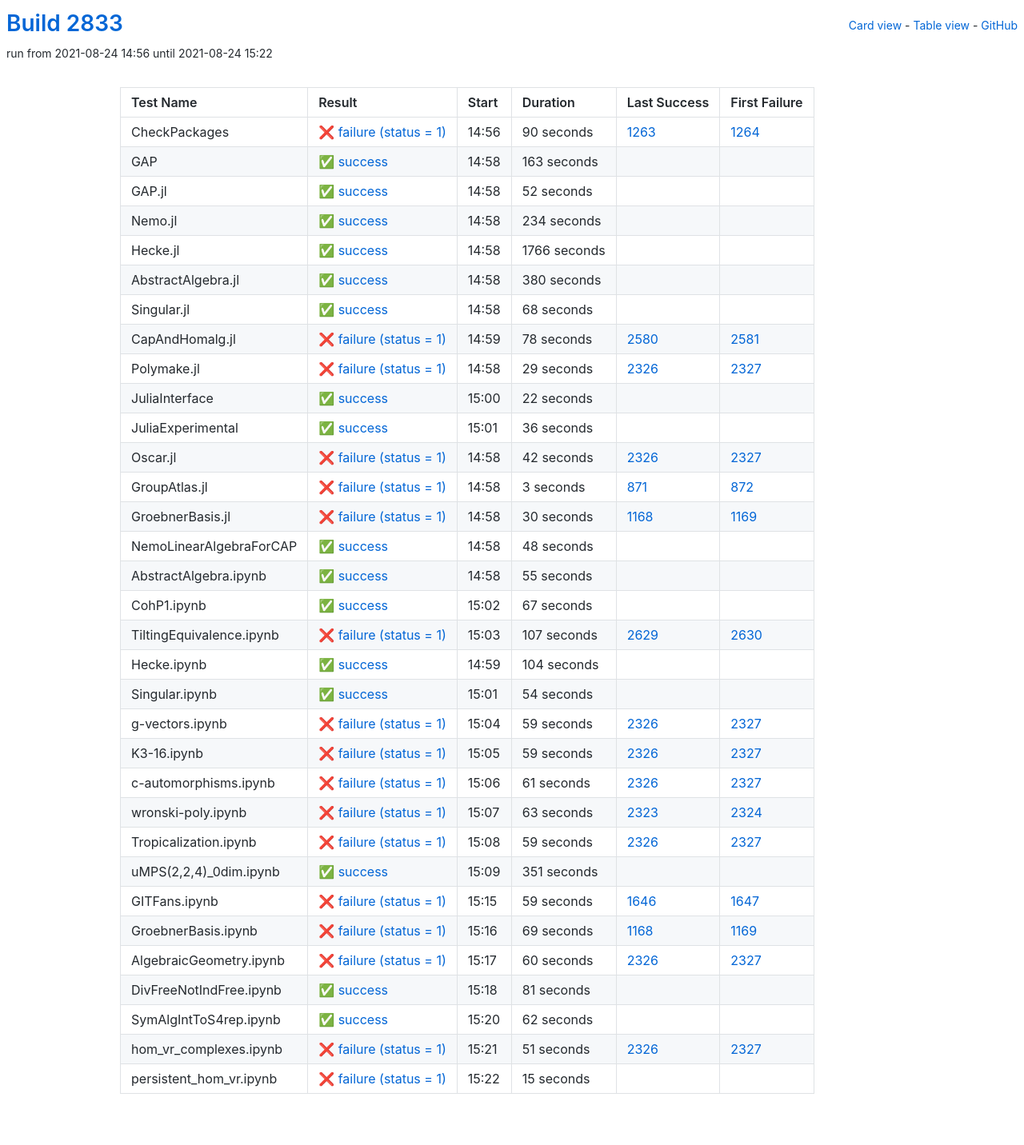
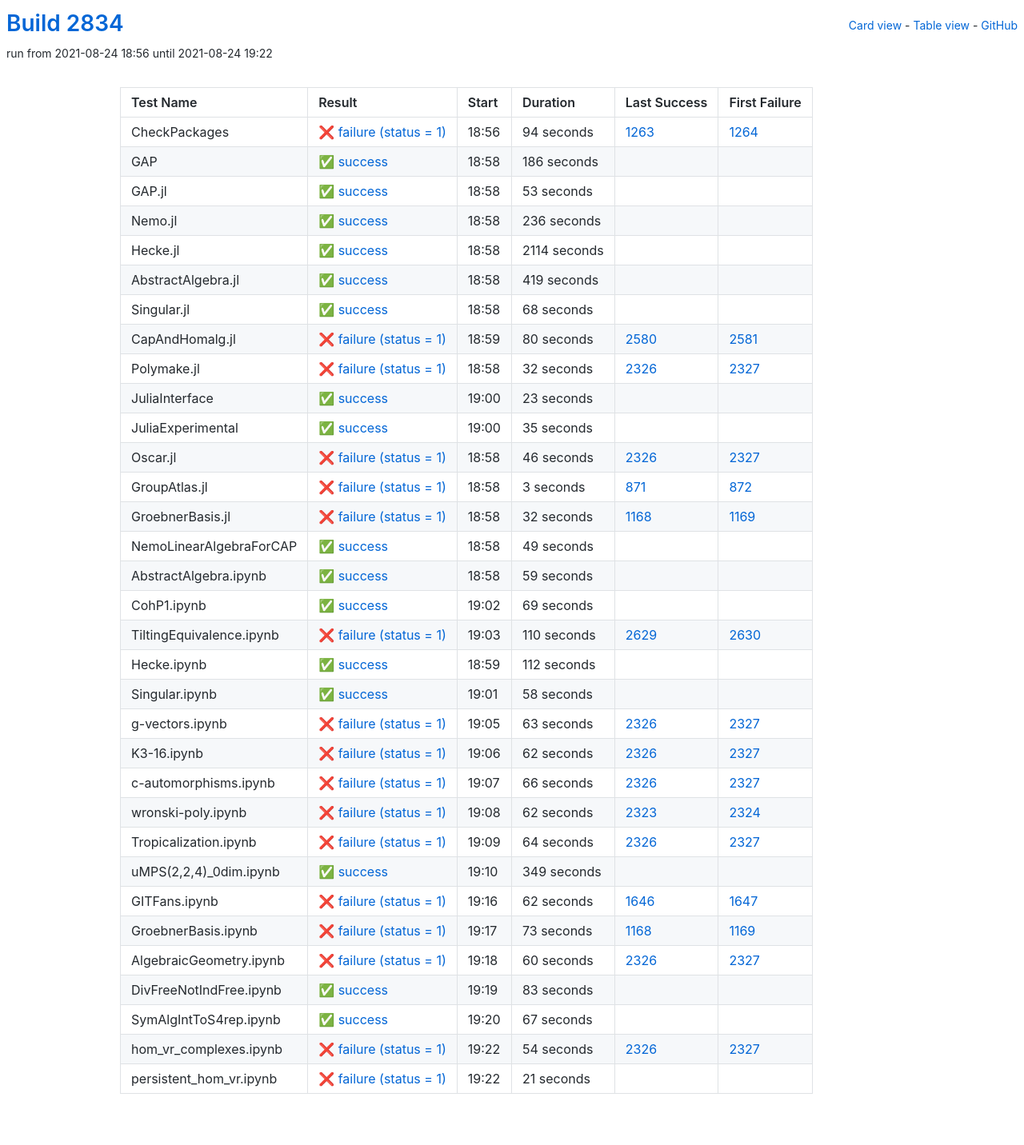
Before and after one commit to oscar-system/oscar-ci-status-stable, a Jekyll site: the page built from table.html, in a window 1280 px wide. Shown: the whole page at 80% size. Built offline with Jekyll 4.4.1, drawn with Linux system fonts in a browser that asks for light colours.

Commit message:
Build #2834

```diff
--- a/_data/ci.yml
+++ b/_data/ci.yml
@@ -1,6 +1,6 @@
 ---
-build: 2833
-build_url: https://oscarci.mathematik.uni-kl.de/job/oscar-stable/2833/
+build: 2834
+build_url: https://oscarci.mathematik.uni-kl.de/job/oscar-stable/2834/
 job: oscar-stable
 organization: oscar-system
 repo: oscar-ci-status-stable
@@ -8,80 +8,80 @@ repourl: https://github.com/oscar-system/oscar-ci-status-stable
 tests:
 - name: CheckPackages
   id: checkpackages
-  log: https://oscarci.mathematik.uni-kl.de/job/oscar-stable/2833/artifact/logs/build-2833/CheckPackages.log
-  start: 2021-08-24 14:56
+  log: https://oscarci.mathematik.uni-kl.de/job/oscar-stable/2834/artifact/logs/build-2834/CheckPackages.log
+  start: 2021-08-24 18:56
   success: false
   exitcode: 1
   status: failure
-  duration: 90
+  duration: 94
   last_success: 1263
   last_success_url: https://oscarci.mathematik.uni-kl.de/job/oscar-stable/1263/
   first_failure: 1264
   first_failure_url: https://oscarci.mathematik.uni-kl.de/job/oscar-stable/1264/
 - name: GAP
   id: gap
-  log: https://oscarci.mathematik.uni-kl.de/job/oscar-stable/2833/artifact/logs/build-2833/GAP.log
-  start: 2021-08-24 14:58
+  log: https://oscarci.mathematik.uni-kl.de/job/oscar-stable/2834/artifact/logs/build-2834/GAP.log
+  start: 2021-08-24 18:58
   success: true
   exitcode: 0
   status: success
-  duration: 163
+  duration: 186
   last_success: false
   last_success_url:
   first_failure: false
   first_failure_url:
 - name: GAP.jl
   id: gap-jl
-  log: https://oscarci.mathematik.uni-kl.de/job/oscar-stable/2833/artifact/logs/build-2833/GAP.jl.log
-  start: 2021-08-24 14:58
+  log: https://oscarci.mathematik.uni-kl.de/job/oscar-stable/2834/artifact/logs/build-2834/GAP.jl.log
+  start: 2021-08-24 18:58
   success: true
   exitcode: 0
   status: success
-  duration: 52
+  duration: 53
   last_success: false
   last_success_url:
   first_failure: false
   first_failure_url:
 - name: Nemo.jl
   id: nemo-jl
-  log: https://oscarci.mathematik.uni-kl.de/job/oscar-stable/2833/artifact/logs/build-2833/Nemo.jl.log
-  start: 2021-08-24 14:58
+  log: https://oscarci.mathematik.uni-kl.de/job/oscar-stable/2834/artifact/logs/build-2834/Nemo.jl.log
+  start: 2021-08-24 18:58
   success: true
   exitcode: 0
   status: success
-  duration: 234
+  duration: 236
   last_success: false
   last_success_url:
   first_failure: false
   first_failure_url:
 - name: Hecke.jl
   id: hecke-jl
-  log: https://oscarci.mathematik.uni-kl.de/job/oscar-stable/2833/artifact/logs/build-2833/Hecke.jl.log
-  start: 2021-08-24 14:58
+  log: https://oscarci.mathematik.uni-kl.de/job/oscar-stable/2834/artifact/logs/build-2834/Hecke.jl.log
+  start: 2021-08-24 18:58
   success: true
   exitcode: 0
   status: success
-  duration: 1766
+  duration: 2114
   last_success: false
   last_success_url:
   first_failure: false
   first_failure_url:
 - name: AbstractAlgebra.jl
   id: abstractalgebra-jl
-  log: https://oscarci.mathematik.uni-kl.de/job/oscar-stable/2833/artifact/logs/build-2833/AbstractAlgebra.jl.log
-  start: 2021-08-24 14:58
+  log: https://oscarci.mathematik.uni-kl.de/job/oscar-stable/2834/artifact/logs/build-2834/AbstractAlgebra.jl.log
+  start: 2021-08-24 18:58
   success: true
   exitcode: 0
   status: success
-  duration: 380
+  duration: 419
   last_success: false
   last_success_url:
   first_failure: false
   first_failure_url:
 - name: Singular.jl
   id: singular-jl
-  log: https://oscarci.mathematik.uni-kl.de/job/oscar-stable/2833/artifact/logs/build-2833/Singular.jl.log
-  start: 2021-08-24 14:58
+  log: https://oscarci.mathematik.uni-kl.de/job/oscar-stable/2834/artifact/logs/build-2834/Singular.jl.log
+  start: 2021-08-24 18:58
   success: true
   exitcode: 0
   status: success
@@ -92,68 +92,68 @@ tests:
   first_failure_url:
 - name: CapAndHomalg.jl
   id: capandhomalg-jl
-  log: https://oscarci.mathematik.uni-kl.de/job/oscar-stable/2833/artifact/logs/build-2833/CapAndHomalg.jl.log
-  start: 2021-08-24 14:59
+  log: https://oscarci.mathematik.uni-kl.de/job/oscar-stable/2834/artifact/logs/build-2834/CapAndHomalg.jl.log
+  start: 2021-08-24 18:59
   success: false
   exitcode: 1
   status: failure
-  duration: 78
+  duration: 80
   last_success: 2580
   last_success_url: https://oscarci.mathematik.uni-kl.de/job/oscar-stable/2580/
   first_failure: 2581
   first_failure_url: https://oscarci.mathematik.uni-kl.de/job/oscar-stable/2581/
 - name: Polymake.jl
   id: polymake-jl
-  log: https://oscarci.mathematik.uni-kl.de/job/oscar-stable/2833/artifact/logs/build-2833/Polymake.jl.log
-  start: 2021-08-24 14:58
+  log: https://oscarci.mathematik.uni-kl.de/job/oscar-stable/2834/artifact/logs/build-2834/Polymake.jl.log
+  start: 2021-08-24 18:58
   success: false
   exitcode: 1
   status: failure
-  duration: 29
+  duration: 32
   last_success: 2326
   last_success_url: https://oscarci.mathematik.uni-kl.de/job/oscar-stable/2326/
   first_failure: 2327
   first_failure_url: https://oscarci.mathematik.uni-kl.de/job/oscar-stable/2327/
 - name: JuliaInterface
   id: juliainterface
-  log: https://oscarci.mathematik.uni-kl.de/job/oscar-stable/2833/artifact/logs/build-2833/JuliaInterface.log
-  start: 2021-08-24 15:00
+  log: https://oscarci.mathematik.uni-kl.de/job/oscar-stable/2834/artifact/logs/build-2834/JuliaInterface.log
+  start: 2021-08-24 19:00
   success: true
   exitcode: 0
   status: success
-  duration: 22
+  duration: 23
   last_success: false
   last_success_url:
   first_failure: false
   first_failure_url:
 - name: JuliaExperimental
   id: juliaexperimental
-  log: https://oscarci.mathematik.uni-kl.de/job/oscar-stable/2833/artifact/logs/build-2833/JuliaExperimental.log
-  start: 2021-08-24 15:01
+  log: https://oscarci.mathematik.uni-kl.de/job/oscar-stable/2834/artifact/logs/build-2834/JuliaExperimental.log
+  start: 2021-08-24 19:00
   success: true
   exitcode: 0
   status: success
-  duration: 36
+  duration: 35
   last_success: false
   last_success_url:
   first_failure: false
   first_failure_url:
 - name: Oscar.jl
   id: oscar-jl
-  log: https://oscarci.mathematik.uni-kl.de/job/oscar-stable/2833/artifact/logs/build-2833/Oscar.jl.log
-  start: 2021-08-24 14:58
+  log: https://oscarci.mathematik.uni-kl.de/job/oscar-stable/2834/artifact/logs/build-2834/Oscar.jl.log
+  start: 2021-08-24 18:58
   success: false
   exitcode: 1
   status: failure
-  duration: 42
+  duration: 46
   last_success: 2326
   last_success_url: https://oscarci.mathematik.uni-kl.de/job/oscar-stable/2326/
   first_failure: 2327
   first_failure_url: https://oscarci.mathematik.uni-kl.de/job/oscar-stable/2327/
 - name: GroupAtlas.jl
   id: groupatlas-jl
-  log: https://oscarci.mathematik.uni-kl.de/job/oscar-stable/2833/artifact/logs/build-2833/GroupAtlas.jl.log
-  start: 2021-08-24 14:58
+  log: https://oscarci.mathematik.uni-kl.de/job/oscar-stable/2834/artifact/logs/build-2834/GroupAtlas.jl.log
+  start: 2021-08-24 18:58
   success: false
   exitcode: 1
   status: failure
@@ -164,188 +164,188 @@ tests:
   first_failure_url: https://oscarci.mathematik.uni-kl.de/job/oscar-stable/872/
 - name: GroebnerBasis.jl
   id: groebnerbasis-jl
-  log: https://oscarci.mathematik.uni-kl.de/job/oscar-stable/2833/artifact/logs/build-2833/GroebnerBasis.jl.log
-  start: 2021-08-24 14:58
+  log: https://oscarci.mathematik.uni-kl.de/job/oscar-stable/2834/artifact/logs/build-2834/GroebnerBasis.jl.log
+  start: 2021-08-24 18:58
   success: false
   exitcode: 1
   status: failure
-  duration: 30
+  duration: 32
   last_success: 1168
   last_success_url: https://oscarci.mathematik.uni-kl.de/job/oscar-stable/1168/
   first_failure: 1169
   first_failure_url: https://oscarci.mathematik.uni-kl.de/job/oscar-stable/1169/
 - name: NemoLinearAlgebraForCAP
   id: nemolinearalgebraforcap
-  log: https://oscarci.mathematik.uni-kl.de/job/oscar-stable/2833/artifact/logs/build-2833/NemoLinearAlgebraForCAP.log
-  start: 2021-08-24 14:58
+  log: https://oscarci.mathematik.uni-kl.de/job/oscar-stable/2834/artifact/logs/build-2834/NemoLinearAlgebraForCAP.log
+  start: 2021-08-24 18:58
   success: true
   exitcode: 0
   status: success
-  duration: 48
+  duration: 49
   last_success: false
   last_success_url:
   first_failure: false
   first_failure_url:
 - name: AbstractAlgebra.ipynb
   id: abstractalgebra-ipynb
-  log: https://oscarci.mathematik.uni-kl.de/job/oscar-stable/2833/artifact/logs/build-2833/AbstractAlgebra.ipynb.log
-  start: 2021-08-24 14:58
+  log: https://oscarci.mathematik.uni-kl.de/job/oscar-stable/2834/artifact/logs/build-2834/AbstractAlgebra.ipynb.log
+  start: 2021-08-24 18:58
   success: true
   exitcode: 0
   status: success
-  duration: 55
+  duration: 59
   last_success: false
   last_success_url:
   first_failure: false
   first_failure_url:
 - name: CohP1.ipynb
   id: cohp1-ipynb
-  log: https://oscarci.mathematik.uni-kl.de/job/oscar-stable/2833/artifact/logs/build-2833/CohP1.ipynb.log
-  start: 2021-08-24 15:02
+  log: https://oscarci.mathematik.uni-kl.de/job/oscar-stable/2834/artifact/logs/build-2834/CohP1.ipynb.log
+  start: 2021-08-24 19:02
   success: true
   exitcode: 0
   status: success
-  duration: 67
+  duration: 69
   last_success: false
   last_success_url:
   first_failure: false
   first_failure_url:
 - name: TiltingEquivalence.ipynb
   id: tiltingequivalence-ipynb
-  log: https://oscarci.mathematik.uni-kl.de/job/oscar-stable/2833/artifact/logs/build-2833/TiltingEquivalence.ipynb.log
-  start: 2021-08-24 15:03
+  log: https://oscarci.mathematik.uni-kl.de/job/oscar-stable/2834/artifact/logs/build-2834/TiltingEquivalence.ipynb.log
+  start: 2021-08-24 19:03
   success: false
   exitcode: 1
   status: failure
-  duration: 107
+  duration: 110
   last_success: 2629
   last_success_url: https://oscarci.mathematik.uni-kl.de/job/oscar-stable/2629/
   first_failure: 2630
   first_failure_url: https://oscarci.mathematik.uni-kl.de/job/oscar-stable/2630/
 - name: Hecke.ipynb
   id: hecke-ipynb
-  log: https://oscarci.mathematik.uni-kl.de/job/oscar-stable/2833/artifact/logs/build-2833/Hecke.ipynb.log
-  start: 2021-08-24 14:59
+  log: https://oscarci.mathematik.uni-kl.de/job/oscar-stable/2834/artifact/logs/build-2834/Hecke.ipynb.log
+  start: 2021-08-24 18:59
   success: true
   exitcode: 0
   status: success
-  duration: 104
+  duration: 112
   last_success: false
   last_success_url:
   first_failure: false
   first_failure_url:
 - name: Singular.ipynb
   id: singular-ipynb
-  log: https://oscarci.mathematik.uni-kl.de/job/oscar-stable/2833/artifact/logs/build-2833/Singular.ipynb.log
-  start: 2021-08-24 15:01
+  log: https://oscarci.mathematik.uni-kl.de/job/oscar-stable/2834/artifact/logs/build-2834/Singular.ipynb.log
+  start: 2021-08-24 19:01
   success: true
   exitcode: 0
   status: success
-  duration: 54
+  duration: 58
   last_success: false
   last_success_url:
   first_failure: false
   first_failure_url:
 - name: g-vectors.ipynb
   id: g-vectors-ipynb
-  log: https://oscarci.mathematik.uni-kl.de/job/oscar-stable/2833/artifact/logs/build-2833/g-vectors.ipynb.log
-  start: 2021-08-24 15:04
+  log: https://oscarci.mathematik.uni-kl.de/job/oscar-stable/2834/artifact/logs/build-2834/g-vectors.ipynb.log
+  start: 2021-08-24 19:05
   success: false
   exitcode: 1
   status: failure
-  duration: 59
+  duration: 63
   last_success: 2326
   last_success_url: https://oscarci.mathematik.uni-kl.de/job/oscar-stable/2326/
   first_failure: 2327
   first_failure_url: https://oscarci.mathematik.uni-kl.de/job/oscar-stable/2327/
 - name: K3-16.ipynb
   id: k3-16-ipynb
-  log: https://oscarci.mathematik.uni-kl.de/job/oscar-stable/2833/artifact/logs/build-2833/K3-16.ipynb.log
-  start: 2021-08-24 15:05
+  log: https://oscarci.mathematik.uni-kl.de/job/oscar-stable/2834/artifact/logs/build-2834/K3-16.ipynb.log
+  start: 2021-08-24 19:06
   success: false
   exitcode: 1
   status: failure
-  duration: 59
+  duration: 62
   last_success: 2326
   last_success_url: https://oscarci.mathematik.uni-kl.de/job/oscar-stable/2326/
   first_failure: 2327
   first_failure_url: https://oscarci.mathematik.uni-kl.de/job/oscar-stable/2327/
 - name: c-automorphisms.ipynb
   id: c-automorphisms-ipynb
-  log: https://oscarci.mathematik.uni-kl.de/job/oscar-stable/2833/artifact/logs/build-2833/c-automorphisms.ipynb.log
-  start: 2021-08-24 15:06
+  log: https://oscarci.mathematik.uni-kl.de/job/oscar-stable/2834/artifact/logs/build-2834/c-automorphisms.ipynb.log
+  start: 2021-08-24 19:07
   success: false
   exitcode: 1
   status: failure
-  duration: 61
+  duration: 66
   last_success: 2326
   last_success_url: https://oscarci.mathematik.uni-kl.de/job/oscar-stable/2326/
   first_failure: 2327
   first_failure_url: https://oscarci.mathematik.uni-kl.de/job/oscar-stable/2327/
 - name: wronski-poly.ipynb
   id: wronski-poly-ipynb
-  log: https://oscarci.mathematik.uni-kl.de/job/oscar-stable/2833/artifact/logs/build-2833/wronski-poly.ipynb.log
-  start: 2021-08-24 15:07
+  log: https://oscarci.mathematik.uni-kl.de/job/oscar-stable/2834/artifact/logs/build-2834/wronski-poly.ipynb.log
+  start: 2021-08-24 19:08
   success: false
   exitcode: 1
   status: failure
-  duration: 63
+  duration: 62
   last_success: 2323
   last_success_url: https://oscarci.mathematik.uni-kl.de/job/oscar-stable/2323/
   first_failure: 2324
   first_failure_url: https://oscarci.mathematik.uni-kl.de/job/oscar-stable/2324/
 - name: Tropicalization.ipynb
   id: tropicalization-ipynb
-  log: https://oscarci.mathematik.uni-kl.de/job/oscar-stable/2833/artifact/logs/build-2833/Tropicalization.ipynb.log
-  start: 2021-08-24 15:08
+  log: https://oscarci.mathematik.uni-kl.de/job/oscar-stable/2834/artifact/logs/build-2834/Tropicalization.ipynb.log
+  start: 2021-08-24 19:09
   success: false
   exitcode: 1
   status: failure
-  duration: 59
+  duration: 64
   last_success: 2326
   last_success_url: https://oscarci.mathematik.uni-kl.de/job/oscar-stable/2326/
   first_failure: 2327
   first_failure_url: https://oscarci.mathematik.uni-kl.de/job/oscar-stable/2327/
 - name: uMPS(2,2,4)_0dim.ipynb
   id: umps-2-2-4-0dim-ipynb
-  log: https://oscarci.mathematik.uni-kl.de/job/oscar-stable/2833/artifact/logs/build-2833/uMPS-2-2-4-_0dim.ipynb.log
-  start: 2021-08-24 15:09
+  log: https://oscarci.mathematik.uni-kl.de/job/oscar-stable/2834/artifact/logs/build-2834/uMPS-2-2-4-_0dim.ipynb.log
+  start: 2021-08-24 19:10
   success: true
   exitcode: 0
   status: success
-  duration: 351
+  duration: 349
   last_success: false
   last_success_url:
   first_failure: false
   first_failure_url:
 - name: GITFans.ipynb
   id: gitfans-ipynb
-  log: https://oscarci.mathematik.uni-kl.de/job/oscar-stable/2833/artifact/logs/build-2833/GITFans.ipynb.log
-  start: 2021-08-24 15:15
+  log: https://oscarci.mathematik.uni-kl.de/job/oscar-stable/2834/artifact/logs/build-2834/GITFans.ipynb.log
+  start: 2021-08-24 19:16
   success: false
   exitcode: 1
   status: failure
-  duration: 59
+  duration: 62
   last_success: 1646
   last_success_url: https://oscarci.mathematik.uni-kl.de/job/oscar-stable/1646/
   first_failure: 1647
   first_failure_url: https://oscarci.mathematik.uni-kl.de/job/oscar-stable/1647/
 - name: GroebnerBasis.ipynb
   id: groebnerbasis-ipynb
-  log: https://oscarci.mathematik.uni-kl.de/job/oscar-stable/2833/artifact/logs/build-2833/GroebnerBasis.ipynb.log
-  start: 2021-08-24 15:16
+  log: https://oscarci.mathematik.uni-kl.de/job/oscar-stable/2834/artifact/logs/build-2834/GroebnerBasis.ipynb.log
+  start: 2021-08-24 19:17
   success: false
   exitcode: 1
   status: failure
-  duration: 69
+  duration: 73
   last_success: 1168
   last_success_url: https://oscarci.mathematik.uni-kl.de/job/oscar-stable/1168/
   first_failure: 1169
   first_failure_url: https://oscarci.mathematik.uni-kl.de/job/oscar-stable/1169/
 - name: AlgebraicGeometry.ipynb
   id: algebraicgeometry-ipynb
-  log: https://oscarci.mathematik.uni-kl.de/job/oscar-stable/2833/artifact/logs/build-2833/AlgebraicGeometry.ipynb.log
-  start: 2021-08-24 15:17
+  log: https://oscarci.mathematik.uni-kl.de/job/oscar-stable/2834/artifact/logs/build-2834/AlgebraicGeometry.ipynb.log
+  start: 2021-08-24 19:18
   success: false
   exitcode: 1
   status: failure
@@ -356,48 +356,48 @@ tests:
   first_failure_url: https://oscarci.mathematik.uni-kl.de/job/oscar-stable/2327/
 - name: DivFreeNotIndFree.ipynb
   id: divfreenotindfree-ipynb
-  log: https://oscarci.mathematik.uni-kl.de/job/oscar-stable/2833/artifact/logs/build-2833/DivFreeNotIndFree.ipynb.log
-  start: 2021-08-24 15:18
+  log: https://oscarci.mathematik.uni-kl.de/job/oscar-stable/2834/artifact/logs/build-2834/DivFreeNotIndFree.ipynb.log
+  start: 2021-08-24 19:19
   success: true
   exitcode: 0
   status: success
-  duration: 81
+  duration: 83
   last_success: false
   last_success_url:
   first_failure: false
   first_failure_url:
 - name: SymAlgIntToS4rep.ipynb
   id: symalginttos4rep-ipynb
-  log: https://oscarci.mathematik.uni-kl.de/job/oscar-stable/2833/artifact/logs/build-2833/SymAlgIntToS4rep.ipynb.log
-  start: 2021-08-24 15:20
+  log: https://oscarci.mathematik.uni-kl.de/job/oscar-stable/2834/artifact/logs/build-2834/SymAlgIntToS4rep.ipynb.log
+  start: 2021-08-24 19:20
   success: true
   exitcode: 0
   status: success
-  duration: 62
+  duration: 67
   last_success: false
   last_success_url:
   first_failure: false
   first_failure_url:
 - name: hom_vr_complexes.ipynb
   id: hom-vr-complexes-ipynb
-  log: https://oscarci.mathematik.uni-kl.de/job/oscar-stable/2833/artifact/logs/build-2833/hom_vr_complexes.ipynb.log
-  start: 2021-08-24 15:21
+  log: https://oscarci.mathematik.uni-kl.de/job/oscar-stable/2834/artifact/logs/build-2834/hom_vr_complexes.ipynb.log
+  start: 2021-08-24 19:22
   success: false
   exitcode: 1
   status: failure
-  duration: 51
+  duration: 54
   last_success: 2326
   last_success_url: https://oscarci.mathematik.uni-kl.de/job/oscar-stable/2326/
   first_failure: 2327
   first_failure_url: https://oscarci.mathematik.uni-kl.de/job/oscar-stable/2327/
 - name: persistent_hom_vr.ipynb
   id: persistent-hom-vr-ipynb
-  log: https://oscarci.mathematik.uni-kl.de/job/oscar-stable/2833/artifact/logs/build-2833/persistent_hom_vr.ipynb.log
-  start: 2021-08-24 15:22
+  log: https://oscarci.mathematik.uni-kl.de/job/oscar-stable/2834/artifact/logs/build-2834/persistent_hom_vr.ipynb.log
+  start: 2021-08-24 19:22
   success: false
   exitcode: 1
   status: failure
-  duration: 15
+  duration: 21
   last_success: false
   last_success_url:
   first_failure: false
```
Also changed, not shown: README.md.
